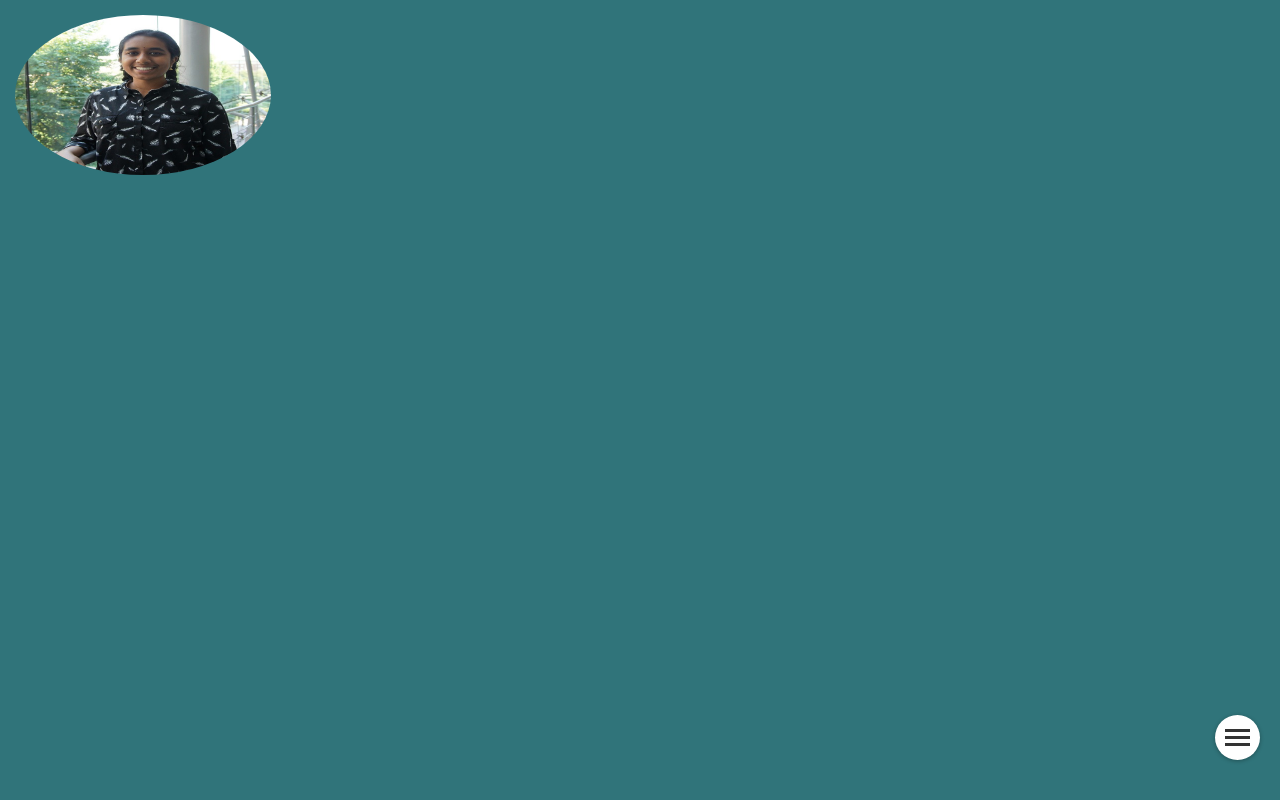
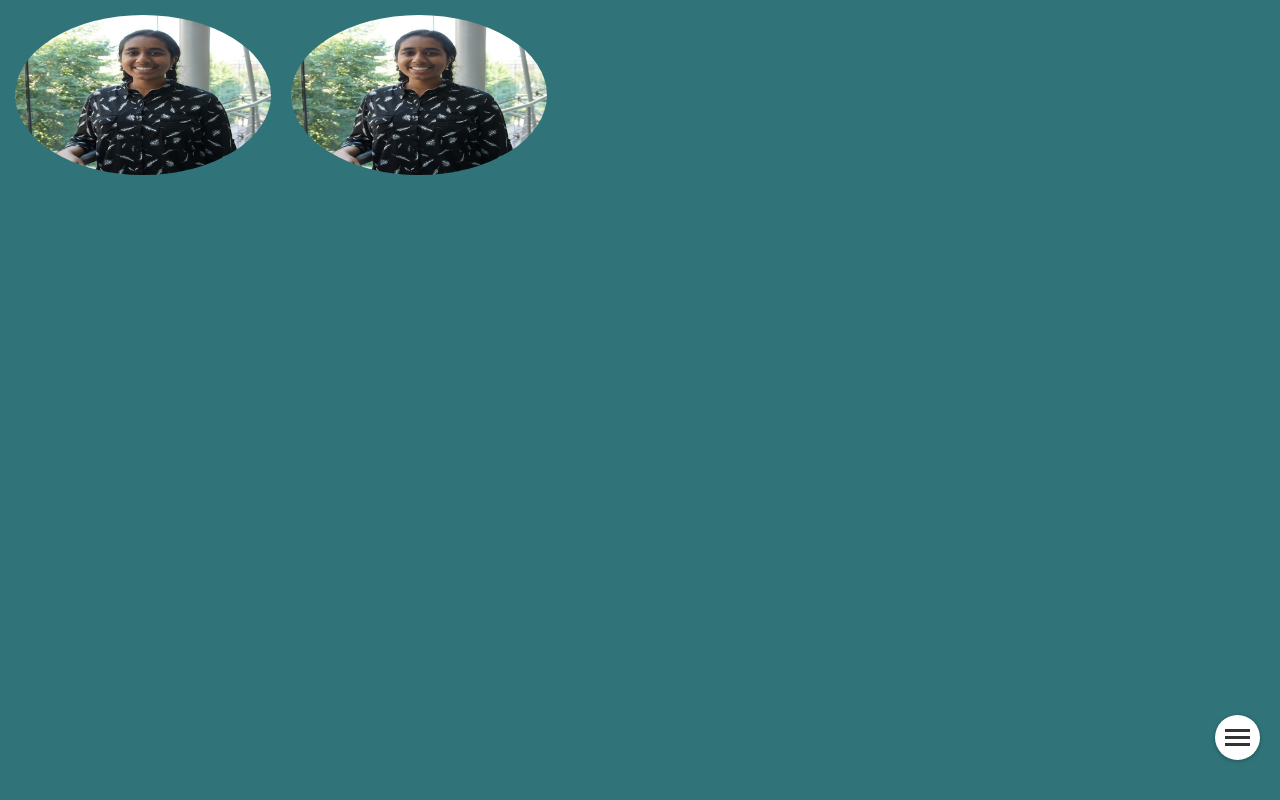
Before and after one commit to scottblender/Simply-Neuro-Website, a React (Create React App) app: page /InfoHolder in a window 1280 px wide. Built offline with nearby package versions, Linux system fonts and the light colour scheme; a web font is replaced by a local one.

Commit message:
Update InfoHolder.js

```diff
--- a/src/InfoHolder.js
+++ b/src/InfoHolder.js
@@ -5,6 +5,7 @@ import useLockBodyScroll from './useLockBodyScroll'
 import Aux from './Auxilliary'
 const InfoHolder = () => {
     const [isHovering, setHovering] = useState(false);
+    const [isHovering2, setHovering2] = useState(false);;;
     useLockBodyScroll()
     return(
         <Aux>
@@ -14,6 +15,11 @@ const InfoHolder = () => {
         </img>
         {isHovering ?  <p>My name is Chinmayi</p> : ''}
         </div>
+        <div>
+        <img onMouseEnter={() => setHovering2(!isHovering2)} onMouseLeave={() => setHovering2(!isHovering2)}src={Chinmayi} alt=''>
+        </img>
+        {isHovering2 ?  <p>My name is Chinmayi</p> : ''}
+        </div>
         </div>
         </Aux>
     )
```
